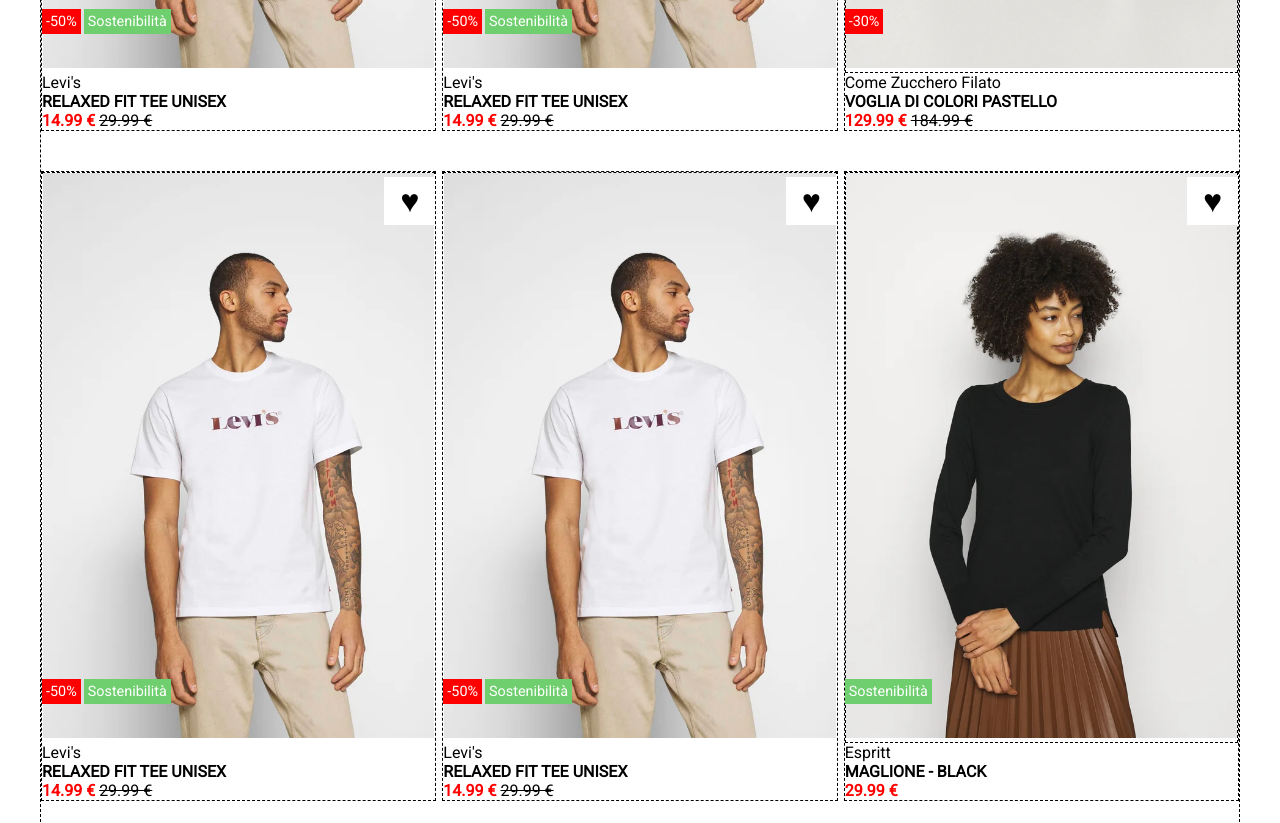
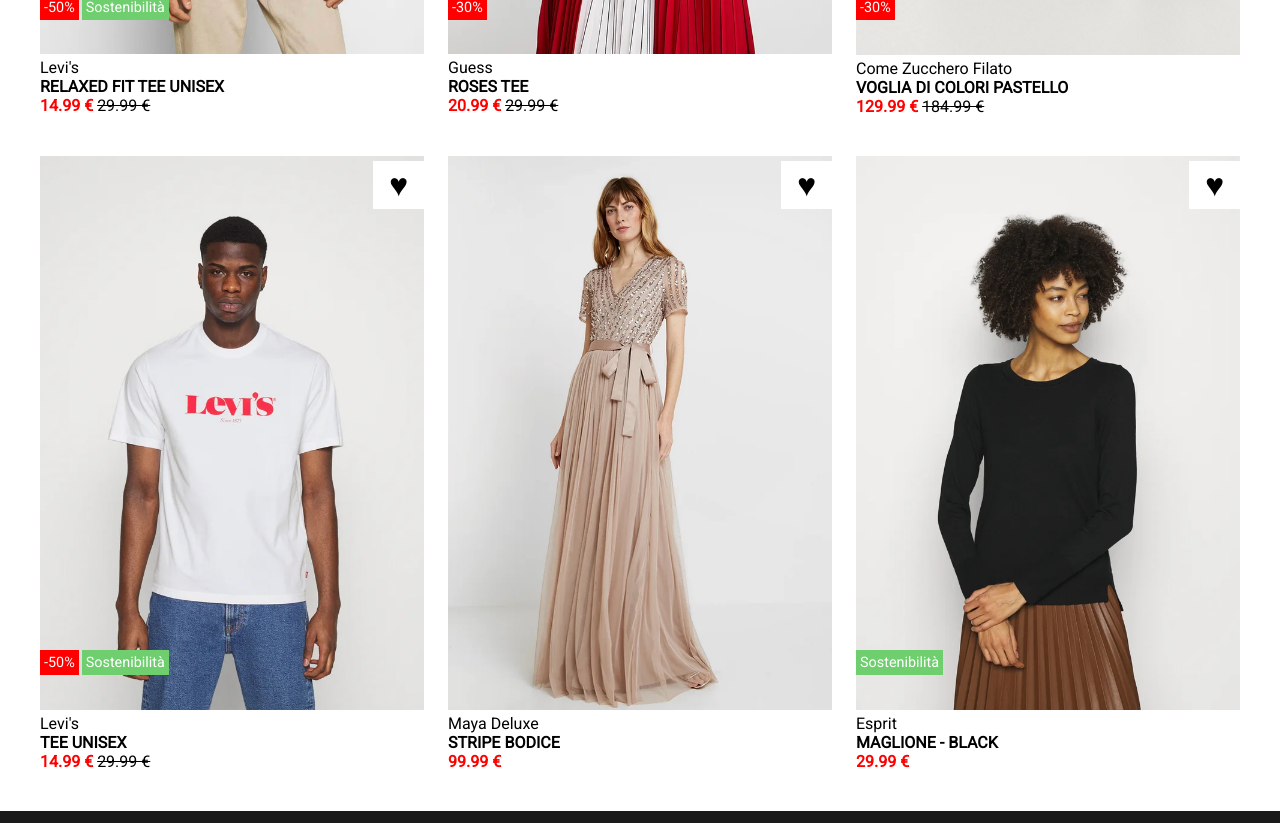
Before and after one commit to Iader-Fo/html-css-boolando, a plain HTML site: page index.html in a window 1280 px wide. Shown: the part 610-1433 px from the top of the page. Drawn offline with Linux system fonts and the light colour scheme.

Commit message:
Finalizzazione esercizio

```diff
--- a/css/style.css
+++ b/css/style.css
@@ -1,115 +1,122 @@
-*{
-    margin: 0 ;
+* {
+    margin: 0;
     padding: 0;
     box-sizing: border-box;
 }
 
-body{
+body {
     font-family: 'Roboto', sans-serif;
 }
 
-header{
+header {
     background-color: #ff6900;
     padding: 10px;
     position: fixed;
+    top: 0;
+    left: 0;
     width: 100%;
     z-index: 10;
 }
 
-section{
+section {
     margin: auto;
     max-width: 1200px;
 }
 
-.container{
+.container {
     min-height: 20px;
     color: white;
 }
 
-.bordered{
+/* .bordered{
     border: 1px dashed black;
-}
+} */
 
-.flex{
+.flex {
     display: flex;
-    justify-content: center;
+    justify-content: space-between;
     align-items: center;
 }
 
-.persona, .icon{
+.persona,
+.icon {
     width: 40%;
 }
 
-a{
+a {
     text-decoration: none;
     color: white;
 }
 
-.persona > a{
+.persona>a {
     margin-right: 5px;
 }
 
-.icon > a{
+.persona>a:hover {
+    text-decoration: underline;
+}
+
+.icon>a {
     margin-left: 5px;
 }
 
-.logo{
+.logo {
     width: 20%;
     text-align: center;
 }
 
-.icon{
+.icon {
     text-align: end;
 }
 
-main{
+main {
     padding: 70px 0 40px 0;
     display: flex;
     flex-wrap: wrap;
     justify-content: space-between;
 }
 
-main > div{
-    width: 33%;
+main>div {
+    width: 32%;
     margin-top: 40px;
 }
 
-.item>img{
+.item>img {
     width: 100%;
 }
 
-footer{
+footer {
     background-color: #1a1a1a;
     padding: 15px;
 }
 
-.end{
+.end {
     justify-content: space-between;
 }
 
-.info > a{
+.info>a {
     font-size: 0.8em;
-    padding-right:5px;
+    padding-right: 5px;
 }
 
-.info > p{
+.info>p {
     padding: 10px 0;
 }
 
-.other > p{
+.other>p {
     font-size: 0.8em;
     padding: 10px 0;
 }
 
-.other > a{
-    padding-right:5px;
+.other>a {
+    padding-right: 5px;
 }
 
-.relative{
+.relative {
     position: relative;
 }
 
-.heart{
+.heart {
     position: absolute;
     top: 5px;
     right: 0;
@@ -119,48 +126,48 @@ footer{
     background-color: white;
 }
 
-.heart:hover{
-    color:red;
+.heart:hover {
+    color: red;
 }
 
-.discount{
+.discount {
     z-index: 4;
     position: absolute;
     bottom: 100px;
 }
 
-.red{
+.red {
     background-color: red;
 }
 
-.green{
+.green {
     background-color: rgb(111, 207, 111);
 }
-.relative > .discount > span{
+
+.relative>.discount>span {
     padding: 4px;
     margin-right: 3px;
     color: white;
     font-size: 0.9em;
 }
 
-.price_new{
+.price_new {
     color: red;
     font-weight: bolder;
 }
 
-.price_old{
+.price_old {
     text-decoration: line-through;
 }
 
-.item_2, .item_1{
-    position: absolute;
-}
-
-.item_2{
+.item_2 {
     display: none;
 }
 
-.dress{
-    position: absolute;
-    bottom: 0;
+.item:hover .item_1 {
+    display: none;
 }
+
+.item:hover .item_2 {
+    display: inline-block;
+}
--- a/index.html
+++ b/index.html
@@ -1,5 +1,6 @@
 <!DOCTYPE html>
 <html lang="en">
+
 <head>
     <meta charset="UTF-8">
     <meta http-equiv="X-UA-Compatible" content="IE=edge">
@@ -9,11 +10,14 @@
     <link rel="stylesheet" href="css/style.css">
 
     <link rel="preconnect" href="https://fonts.googleapis.com">
-<link rel="preconnect" href="https://fonts.gstatic.com" crossorigin>
-<link href="https://fonts.googleapis.com/css2?family=Roboto&display=swap" rel="stylesheet">
+    <link rel="preconnect" href="https://fonts.gstatic.com" crossorigin>
+    <link href="https://fonts.googleapis.com/css2?family=Roboto&display=swap" rel="stylesheet">
 
-    <link rel="stylesheet" href="https://cdnjs.cloudflare.com/ajax/libs/font-awesome/6.2.1/css/all.min.css" integrity="sha512-MV7K8+y+gLIBoVD59lQIYicR65iaqukzvf/nwasF0nqhPay5w/9lJmVM2hMDcnK1OnMGCdVK+iQrJ7lzPJQd1w==" crossorigin="anonymous" referrerpolicy="no-referrer" />
+    <link rel="stylesheet" href="https://cdnjs.cloudflare.com/ajax/libs/font-awesome/6.2.1/css/all.min.css"
+        integrity="sha512-MV7K8+y+gLIBoVD59lQIYicR65iaqukzvf/nwasF0nqhPay5w/9lJmVM2hMDcnK1OnMGCdVK+iQrJ7lzPJQd1w=="
+        crossorigin="anonymous" referrerpolicy="no-referrer" />
 </head>
+
 <body>
 
     <header>
@@ -26,7 +30,7 @@
                 </div>
                 <div class="logo bordered">
                     <a href="#">
-                        <img src="img/boolean-logo.png" alt="logo" height="30px" >
+                        <img src="img/boolean-logo.png" alt="logo" height="30px">
                     </a>
                 </div>
                 <div class="icon bordered">
@@ -44,7 +48,6 @@
         </section>
     </header>
 
-
     <section>
         <main class="bordered">
 
@@ -52,6 +55,7 @@
                 <div class="item bordered relative">
                     <img class="item_1" src="img/1.webp" alt="item">
                     <img class="item_2" src="img/1b.webp" alt="item2">
+                    <span class="heart">&hearts;</span>
                 </div>
                 <div class="dress">
                     <p class="marca">Levi's</p>
@@ -59,7 +63,6 @@
                     <span class="price_new">14.99 €</span>
                     <span class="price_old">29.99 €</span>
                 </div>
-                <span class="heart">&hearts;</span>
                 <div class="discount">
                     <span class="red">-50%</span><span class="green">Sostenibilità</span>
                 </div>
@@ -67,30 +70,16 @@
 
             <div class="bordered relative">
                 <div class="item bordered relative">
-                    <img class="item_1" src="img/1.webp" alt="item">
-                    <img class="item_2" src="img/1b.webp" alt="item2">
+                    <img class="item_1" src="img/2.webp" alt="item">
+                    <img class="item_2" src="img/2b.webp" alt="item2">
+                    <span class="heart">&hearts;</span>
                 </div>
                 <div class="dress">
-                    <p class="marca">Levi's</p>
-                    <p class="name"><strong>RELAXED FIT TEE UNISEX</strong></p>
-                    <span class="price_new">14.99 €</span>
+                    <p class="marca">Guess</p>
+                    <p class="name"><strong>ROSES TEE</strong></p>
+                    <span class="price_new">20.99 €</span>
                     <span class="price_old">29.99 €</span>
                 </div>
-                <span class="heart">&hearts;</span>
-                <div class="discount">
-                    <span class="red">-50%</span><span class="green">Sostenibilità</span>
-                </div>
-            </div>
-
-            <div class="bordered relative">
-                <div class="item bordered">
-                    <img src="img/3.webp" alt="item">
-                </div>
-                <p class="marca">Come Zucchero Filato</p>
-                <p class="name"><strong>VOGLIA DI COLORI PASTELLO</strong></p>
-                <span class="price_new">129.99 €</span>
-                <span class="price_old">184.99 €</span>
-                <span class="heart">&hearts;</span>
                 <div class="discount">
                     <span class="red">-30%</span>
                 </div>
@@ -98,16 +87,33 @@
 
             <div class="bordered relative">
                 <div class="item bordered relative">
-                    <img class="item_1" src="img/1.webp" alt="item">
-                    <img class="item_2" src="img/1b.webp" alt="item2">
+                    <img class="item_1" src="img/3.webp" alt="item">
+                    <img class="item_2" src="img/3b.webp" alt="item2">
+                    <span class="heart">&hearts;</span>
+                </div>
+                <div class="dress">
+                    <p class="marca">Come Zucchero Filato</p>
+                    <p class="name"><strong>VOGLIA DI COLORI PASTELLO</strong></p>
+                    <span class="price_new">129.99 €</span>
+                    <span class="price_old">184.99 €</span>
+                </div>
+                <div class="discount">
+                    <span class="red">-30%</span>
+                </div>
+            </div>
+
+            <div class="bordered relative">
+                <div class="item bordered relative">
+                    <img class="item_1" src="img/4.webp" alt="item">
+                    <img class="item_2" src="img/4b.webp" alt="item2">
+                    <span class="heart">&hearts;</span>
                 </div>
                 <div class="dress">
                     <p class="marca">Levi's</p>
-                    <p class="name"><strong>RELAXED FIT TEE UNISEX</strong></p>
+                    <p class="name"><strong>TEE UNISEX</strong></p>
                     <span class="price_new">14.99 €</span>
                     <span class="price_old">29.99 €</span>
                 </div>
-                <span class="heart">&hearts;</span>
                 <div class="discount">
                     <span class="red">-50%</span><span class="green">Sostenibilità</span>
                 </div>
@@ -115,36 +121,36 @@
 
             <div class="bordered relative">
                 <div class="item bordered relative">
-                    <img class="item_1" src="img/1.webp" alt="item">
-                    <img class="item_2" src="img/1b.webp" alt="item2">
+                    <img class="item_1" src="img/5.webp" alt="item">
+                    <img class="item_2" src="img/5b.webp" alt="item2">
+                    <span class="heart">&hearts;</span>
                 </div>
                 <div class="dress">
-                    <p class="marca">Levi's</p>
-                    <p class="name"><strong>RELAXED FIT TEE UNISEX</strong></p>
-                    <span class="price_new">14.99 €</span>
-                    <span class="price_old">29.99 €</span>
+                    <p class="marca">Maya Deluxe</p>
+                    <p class="name"><strong>STRIPE BODICE</strong></p>
+                    <span class="price_new">99.99 €</span>
                 </div>
-                <span class="heart">&hearts;</span>
                 <div class="discount">
-                    <span class="red">-50%</span><span class="green">Sostenibilità</span>
+
                 </div>
             </div>
-
             <div class="bordered relative">
-                <div class="item bordered">
-                    <img src="img/6.webp" alt="item">
+                <div class="item bordered relative">
+                    <img class="item_1" src="img/6.webp" alt="item">
+                    <img class="item_2" src="img/6b.webp" alt="item2">
+                    <span class="heart">&hearts;</span>
                 </div>
-                <p class="marca">Espritt</p>
-                <p class="name"><strong>MAGLIONE - BLACK</strong></p>
-                <span class="price_new">29.99 €</span>
-                <span class="heart">&hearts;</span>
+                <div class="dress">
+                    <p class="marca">Esprit</p>
+                    <p class="name"><strong>MAGLIONE - BLACK</strong></p>
+                    <span class="price_new">29.99 €</span>
+                </div>
                 <div class="discount">
                     <span class="green">Sostenibilità</span>
                 </div>
             </div>
         </main>
     </section>
-
 
     <footer>
         <section>
@@ -177,6 +183,6 @@
         </section>
     </footer>
 
+</body>
 
-</body>
 </html>
```
